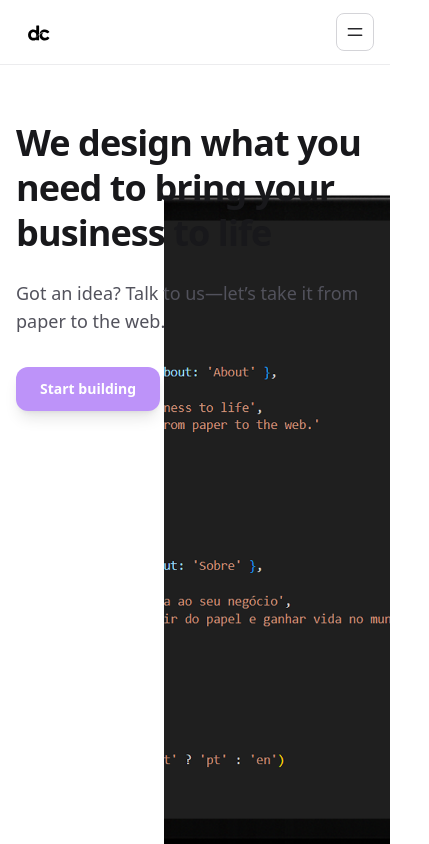
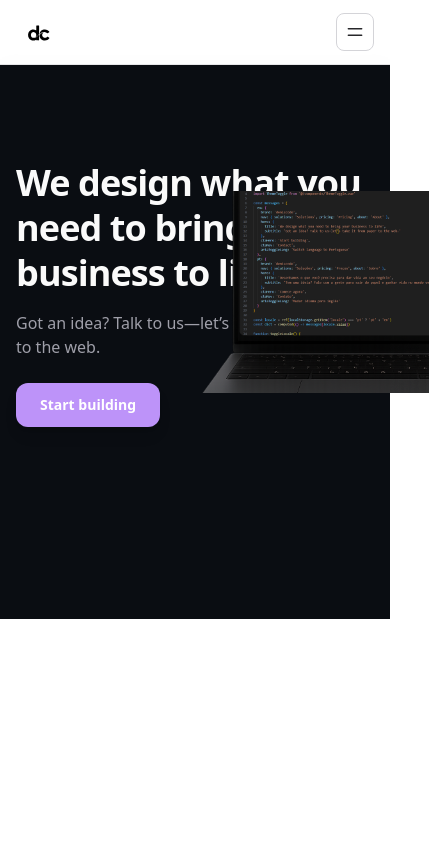
Before and after one commit to denisfelipe93/cooming-soon-deniscode, a Vue app in the folder deniscode/deniscode/: page / in a window 390 px wide. Shown: the top 844 px of the page, 429 px wide, since content can reach past the window. Built offline with nearby package versions, Linux system fonts and the light colour scheme.

Commit message:
iniciando resposividade do hero

```diff
--- a/deniscode/deniscode/src/components/Hero.vue
+++ b/deniscode/deniscode/src/components/Hero.vue
@@ -32,36 +32,100 @@
 </script>
 
 <template>
-  <section id="home" class="relative">
-    <div class="relative z-20 mx-auto max-w-7xl px-4 sm:px-6 lg:px-8 pt-14 pb-24 md:pb-32">
-      <div class="max-w-xl">
-        <h1 class="text-4xl md:text-6xl font-extrabold tracking-tight leading-tight text-zinc-900 dark:text-zinc-50 max-w-[18ch]">
+  <!-- fundo na seção para cobrir toda a largura e evitar borda branca -->
+  <section id="home" class="relative bg-[#0A0D12] dark:bg-[#0A0D12]">
+    <!-- pb-48 no mobile cria “piso” pro mockup absoluto -->
+    <div class="relative z-20 mx-auto max-w-7xl px-4 sm:px-6 lg:px-8 pt-14 pb-48 sm:pb-24 md:pb-32">
+      <div class="hero-inner">
+        <div class="hero-copy max-w-xl mt-[clamp(2rem,14vh,10rem)]">
+          <h1 class="text-4xl md:text-6xl font-extrabold tracking-tight leading-tight text-zinc-50 md:text-zinc-900 dark:text-zinc-50 max-w-[18ch]">
             {{ dict.hero.title }}
           </h1>
-        <p class="mt-6 text-lg md:text-xl text-zinc-600 dark:text-zinc-400 max-w-[60ch]">
+
+          <p class="mt-4 md:mt-6 text-base md:text-xl text-zinc-400 md:text-zinc-600 dark:text-zinc-400 max-w-[60ch]">
             {{ dict.hero.subtitle }}
           </p>
-        <div class="mt-8">
-          <a href="#start"
-             class="inline-flex items-center rounded-xl px-6 py-3 text-sm font-semibold
+
+          <div class="mt-6 md:mt-8">
+            <a
+              href="#start"
+              class="hero-cta inline-flex items-center rounded-xl px-6 py-3
+                     text-sm md:text-base font-semibold
                      bg-[#BD93F9] text-white shadow-lg hover:opacity-95 transition
-                    dark:bg-white dark:text-zinc-900">
+                     dark:bg-white dark:text-zinc-900 w-auto">
               {{ dict.ctaHero }}
             </a>
           </div>
         </div>
-    </div>
 
+        <!-- mockup -->
         <div class="laptop">
           <img src="@/assets/laptop-lightmode.png" alt="" class="laptop-img dark:hidden" loading="eager" decoding="async" />
           <img src="@/assets/laptop-darkmode.png"  alt="" class="laptop-img hidden dark:block" loading="eager" decoding="async" />
+        </div>
+      </div>
     </div>
   </section>
 </template>
 
 <style scoped>
-.laptop{ position:absolute; right:0; top:15vh; z-index:10; pointer-events:none; user-select:none;
-  width:min(58vw,1200px); height:min(110dvh,1100px); overflow:hidden; border-top-left-radius:0;
-  border-bottom-left-radius:0; box-shadow:none; }
-.laptop-img{ position:absolute; top:50%; right:0; transform:translate(40%,-50%); height:130%; width:auto; max-width:none; }
+/* =============== Desktop base (1ª versão restaurada) =============== */
+.laptop{
+  position:absolute; right:0; top:15vh; z-index:10;
+  pointer-events:none; user-select:none;
+  width:min(58vw,1200px); height:min(110dvh,1100px);
+  overflow:hidden; /* corte interno */
+}
+.laptop-img{
+  position:absolute; top:50%; right:0;
+  height:130%; width:auto; max-width:none;
+  transform: translate(40%, -50%); /* alinhamento original */
+}
+
+/* Desktop mais estreito: empurrar à direita quando a viewport reduz */
+@media (max-width: 1670px){ .laptop-img{ transform: translate(44%, -50%); } }
+@media (max-width: 1536px){ .laptop-img{ transform: translate(48%, -50%); height:128%; } }
+@media (max-width: 1440px){ .laptop-img{ transform: translate(52%, -50%); height:124%; } }
+@media (max-width: 1366px){
+  .laptop{ height:min(100svh,1050px); }
+  .laptop-img{ transform: translate(56%, -50%); height:120%; }
+}
+@media (max-width: 1280px){
+  .laptop{ width:min(56vw,980px); }
+  .laptop-img{ transform: translate(60%, -50%); height:118%; }
+}
+
+/* Desktop mais largo que 1280: continue acompanhando p/ a DIREITA */
+@media (min-width: 1536px){ .laptop-img{ transform: translate(42%, -50%); } }
+@media (min-width: 1720px){ .laptop-img{ transform: translate(44%, -50%); } }
+@media (min-width: 1920px){ .laptop-img{ transform: translate(46%, -50%); } }
+@media (min-width: 2200px){ .laptop-img{ transform: translate(50%, -50%); } }
+
+/* ================= Mobile (≤ 600 px) =================
+   Mockup absoluto no canto inferior-direito + corte (metadinha), z-index alto. */
+@media (max-width: 600px){
+  .hero-copy{ margin-top: clamp(1rem, 8vh, 2.5rem); }
+  .hero-cta{ align-self:flex-start; }
+
+  .laptop{
+    position:absolute;
+    right: -10vw;
+    bottom: 4vh;                       /* ↓ desce um pouco */
+    width: clamp(320px, 92vw, 520px);
+    height: clamp(160px, 24vh, 210px);  /* janela de corte controla “metade” */
+    overflow:hidden;
+    z-index: 50;                        /* ↑ por cima de qualquer overlay */
+    pointer-events:none;
+  }
+  .laptop-img{
+    position:absolute; top:50%; right:0;
+    height: 158%;
+    width:auto; max-width:none;
+    transform: translate(36%, -50%);    /* metade esquerda visível */
+  }
+}
+
+/* Ajustes finos por aparelho (opcional) */
+@media (max-width: 430px){ .laptop-img{ transform: translate(38%, -50%); } }
+@media (max-width: 360px){ .laptop-img{ transform: translate(42%, -50%); } }
 </style>
```
Lines whose indentation alone changed are shown as unchanged.
